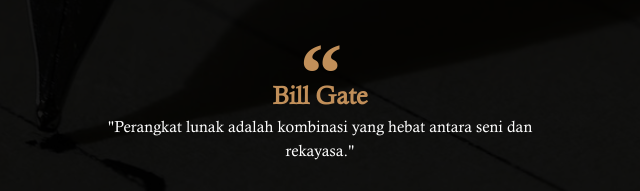
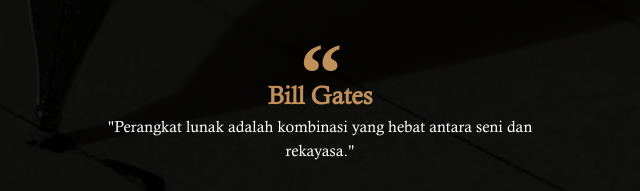
Before and after one commit to dstyq/dstyq.github.io, a plain HTML site: page index.html in a window 1280 px wide. Shown: the part 4489-4680 px from the top of the page, 320-960 px from the left. Drawn offline with Linux system fonts and the light colour scheme.

Commit message:
Update index.html

```diff
--- a/index.html
+++ b/index.html
@@ -220,7 +220,7 @@
 						karena menciptakan suatu pengalaman yang menyenangkan dan mudah digunakan orang lain
 						adalah tantangan yang menarik bagi saya.</p>
 					<img src="./images/quotes.svg" alt="quotes svg">
-					<h4>Bill Gate</h4>
+					<h4>Bill Gates</h4>
 					<p>"Perangkat lunak adalah kombinasi yang hebat antara seni dan rekayasa."</p>
 				</div>
 				<div>
```
